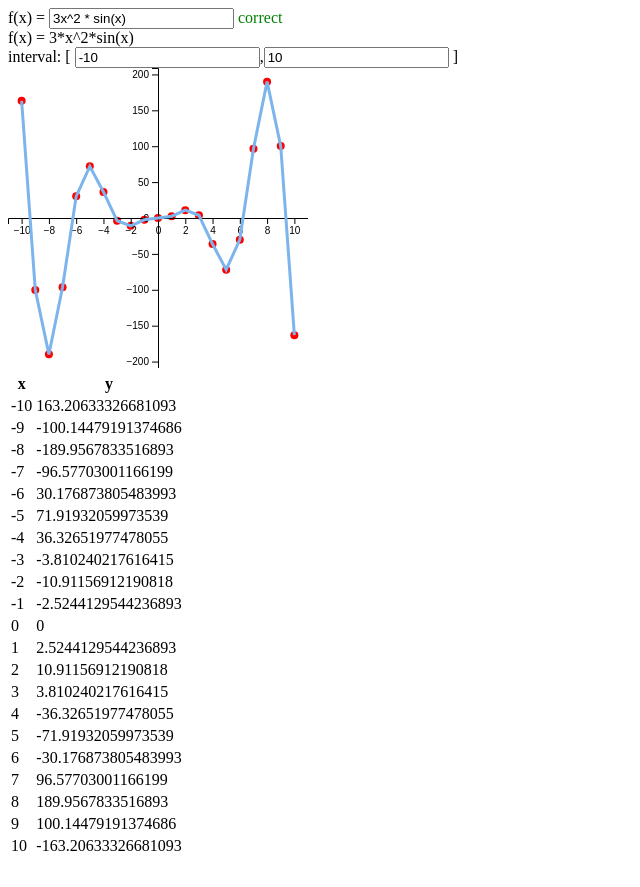
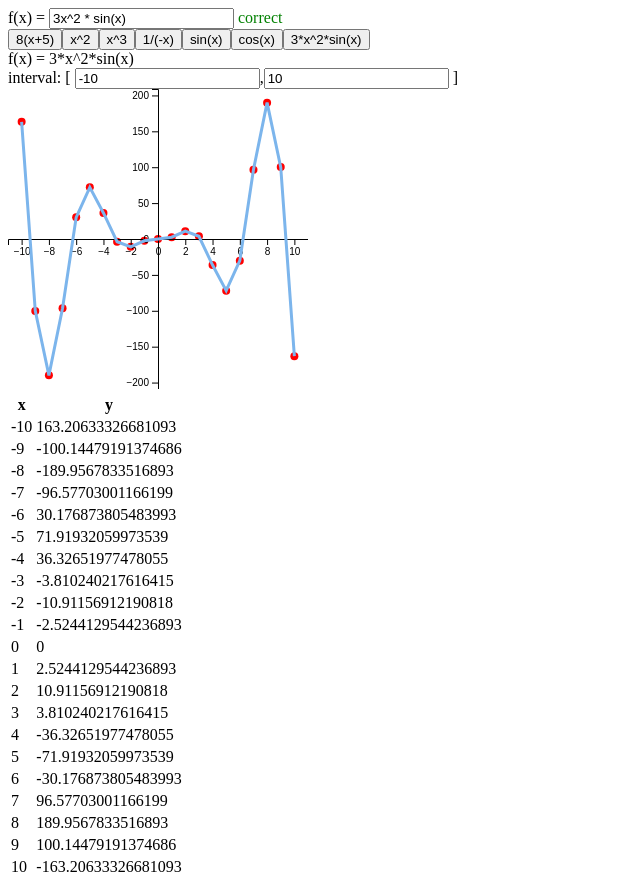
Before and after one commit to Soromytko/MiniMaple-React-js, a React (Vite) app: page / in a window 1280 px wide. Shown: the whole page, without its empty margins (0-640 px from the left). Before the commit the page ends 866 px from the top, so only its background shows below. Built offline with nearby package versions, Linux system fonts and the light colour scheme.

Commit message:
add default functions

```diff
--- a/src/index.js
+++ b/src/index.js
@@ -9,7 +9,7 @@ import {Parser} from "./parser.js"
 import {Token} from "./token.js"
 import {Calculator} from "./calculator.js"
 import {Graph} from "./graph.js"
-import { Point } from "./Point.js";
+import { Point } from "./point.js";
 
 class App extends React.Component {
     constructor(props) {
@@ -55,6 +55,30 @@ class App extends React.Component {
         this.inputFuncHandleChange = this.onInputFuncHandleChange.bind(this)
         this.xMinHandleChange = this.onXMinHandleChange.bind(this)
         this.xMaxHandleChange = this.onXMaxHandleChange.bind(this)
+
+        this.defaultFuncs = [
+          '8(x+5)',
+          'x^2',
+          'x^3',
+          '1/(-x)',
+          'sin(x)',
+          'cos(x)',
+          '3*x^2*sin(x)',
+        ]
+        this.setDefaultFuncHandles = []
+        this.defaultFuncs.forEach((item, i) => {
+          this.setDefaultFuncHandles[i] = () => {
+            this.setState({inputFunc: this.defaultFuncs[i]})
+            this.rebuild(this.defaultFuncs[i], this.state.xMin, this.state.xMax)
+          }
+        })
+        this.renderButtons = () => {
+          let result = []
+          for (let i = 0; i < this.defaultFuncs.length; i++) {
+            result.push(<button key={i} onClick={this.setDefaultFuncHandles[i]}>{this.defaultFuncs[i]}</button>)
+          }
+          return result
+        }
     }
 
     onInputFuncHandleChange(event) {
@@ -107,6 +131,9 @@ class App extends React.Component {
             </label>
           </div>
           <div>
+            {this.renderButtons()}
+          </div>
+          <div>
             <label>f(x) = {this.state.explicitFunc}</label>
           </div>
           <div>
@@ -126,54 +153,4 @@ class App extends React.Component {
     }
 }
 
-
-class Grap_old extends React.Component {
-  constructor(props) {
-    super(props)
-  }
-
-  render() {
-
-    let data = []
-    for(let i = -3; i < 5; i++)
-      data.push(i * i)
-
-    const getX = d3.scaleLinear()
-  .domain([0, 30])
-  .range([0, 300]);
-
-  const getY = d3.scaleLinear()
-  .domain([0, 25])
-  .range([300, 0]);
-
-  for(let i = 0; i < data.length; i++)
-    console.log(i, getX(i), getY(data[i]))
-
-  var renderPoints = () => {
-    let result = []
-    for(let i = 0; i < data.length; i++) {
-      result.push(
-        <circle
-          key={i}
-          cx={getX(i) + 150}
-          cy={getY(data[i])}
-          r={4}
-          fill="#f00"
-        />
-      )
-
-    }
-    return result
-  }
-
-    return (
-      <svg width={300} height={300}>
-        {renderPoints()}
-
-      </svg>
-    );
-  }
-}
-
 ReactDOM.render(<App/>, document.querySelector("#root"))
-// ReactDOM.render(<Grap/>, document.querySelector("#root"))
```
